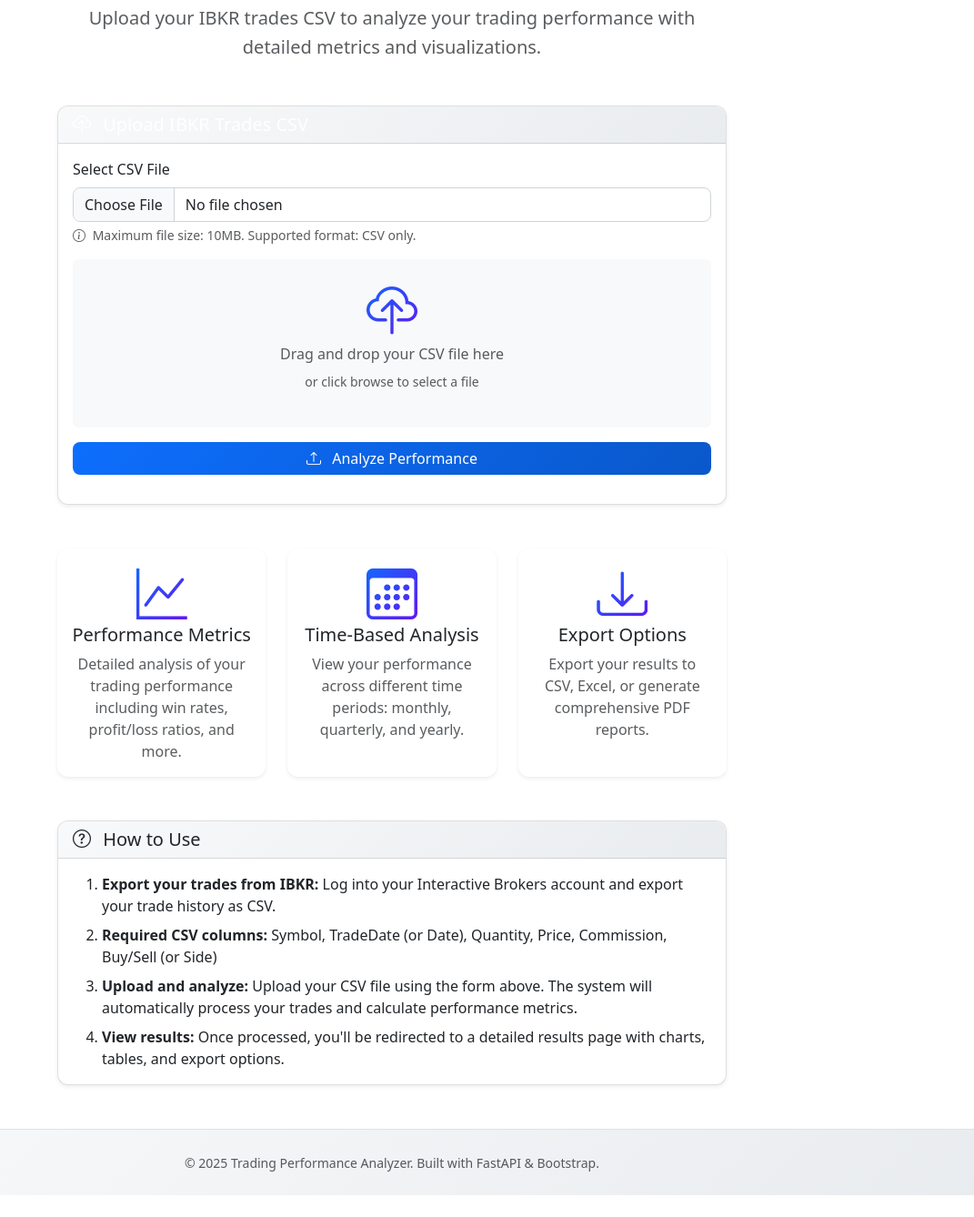
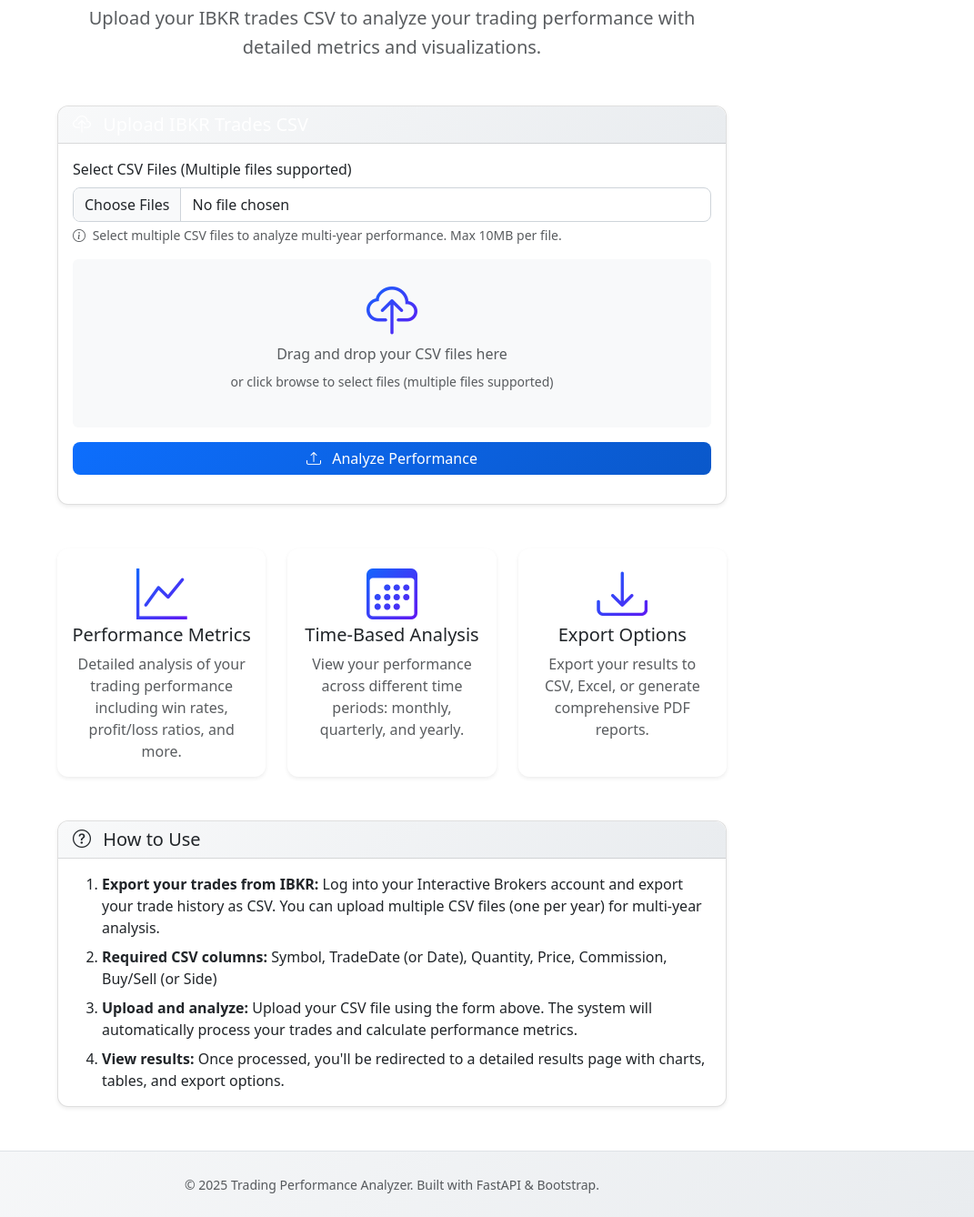
Before and after one commit to zaidmsh/trading-perf-web-app, a FastAPI app: page / in a window 1280 px wide. Shown: the part 224-1562 px from the top of the page at 91% size, without its empty margins (209-1280 px from the left). Before the commit the page ends 1538 px from the top, so only its background shows below. Run offline with FastAPI, Linux system fonts and the light colour scheme; some libraries are stand-ins or nearby versions.

Commit message:
feat: Add support for multiple CSV file uploads
- Modified backend to accept and process multiple CSV files
- Updated frontend to allow multi-file selection via file input and drag-drop
- Merged roundtrips from multiple files and sorted chronologically
- Enhanced UI to display count and names of uploaded files
- Useful for analyzing multi-year trading data since IBKR limits exports to 1 year

🤖 Generated with [Claude Code](https://claude.ai/code)

Co-Authored-By: Claude <noreply@anthropic.com>

```diff
--- a/app.py
+++ b/app.py
@@ -40,41 +40,63 @@ async def home(request: Request):
 
 
 @app.post("/upload")
-async def upload_file(file: UploadFile = File(...)):
-    """Upload and process IBKR CSV file"""
-    # Validate file
-    if not file.filename.endswith('.csv'):
-        raise HTTPException(status_code=400, detail="Please upload a CSV file")
+async def upload_file(files: list[UploadFile] = File(...)):
+    """Upload and process multiple IBKR CSV files"""
+    # Validate files
+    if not files:
+        raise HTTPException(status_code=400, detail="Please upload at least one CSV file")
 
-    if file.size > 10 * 1024 * 1024:  # 10MB limit
-        raise HTTPException(status_code=400, detail="File too large (max 10MB)")
+    for file in files:
+        if not file.filename.endswith('.csv'):
+            raise HTTPException(status_code=400, detail=f"File {file.filename} is not a CSV file")
+
+        if file.size > 10 * 1024 * 1024:  # 10MB limit per file
+            raise HTTPException(status_code=400, detail=f"File {file.filename} is too large (max 10MB)")
 
     try:
-        # Read file content
-        content = await file.read()
-        csv_content = content.decode('utf-8')
+        all_roundtrips = []
+        filenames = []
 
-        # Process the CSV
-        roundtrips_df = process_ibkr_csv(csv_content)
+        # Process each CSV file
+        for file in files:
+            # Read file content
+            content = await file.read()
+            csv_content = content.decode('utf-8')
 
-        if roundtrips_df.empty:
-            raise HTTPException(status_code=400, detail="No valid trades found in CSV")
+            # Process the CSV
+            roundtrips_df = process_ibkr_csv(csv_content)
 
-        # Calculate performance metrics
-        performance_data = calculate_performance(roundtrips_df)
+            if not roundtrips_df.empty:
+                all_roundtrips.append(roundtrips_df)
+                filenames.append(file.filename)
+
+        if not all_roundtrips:
+            raise HTTPException(status_code=400, detail="No valid trades found in any CSV files")
+
+        # Merge all roundtrips from multiple files
+        merged_roundtrips_df = pd.concat(all_roundtrips, ignore_index=True)
+
+        # Sort by entry date to ensure chronological order
+        if 'entry_date' in merged_roundtrips_df.columns:
+            merged_roundtrips_df = merged_roundtrips_df.sort_values('entry_date')
+            merged_roundtrips_df = merged_roundtrips_df.reset_index(drop=True)
+
+        # Calculate performance metrics on merged data
+        performance_data = calculate_performance(merged_roundtrips_df)
 
         # Generate unique session ID
         session_id = str(uuid.uuid4())
 
         # Convert timestamps to strings for JSON serialization
-        roundtrips_serializable = roundtrips_df.copy()
+        roundtrips_serializable = merged_roundtrips_df.copy()
         for col in roundtrips_serializable.columns:
             if roundtrips_serializable[col].dtype.name.startswith('datetime'):
                 roundtrips_serializable[col] = roundtrips_serializable[col].dt.strftime('%Y-%m-%d')
 
         # Store results
         results_store[session_id] = {
-            "filename": file.filename,
+            "filename": ", ".join(filenames),
+            "files_count": len(filenames),
             "upload_time": datetime.now().isoformat(),
             "roundtrips": roundtrips_serializable.to_dict('records'),
             "performance": performance_data
@@ -83,11 +105,11 @@ async def upload_file(file: UploadFile = File(...)):
         return JSONResponse({
             "success": True,
             "session_id": session_id,
-            "message": f"Processed {len(roundtrips_df)} roundtrips successfully"
+            "message": f"Processed {len(filenames)} file(s) with {len(merged_roundtrips_df)} total roundtrips"
         })
 
     except Exception as e:
-        raise HTTPException(status_code=400, detail=f"Error processing file: {str(e)}")
+        raise HTTPException(status_code=400, detail=f"Error processing files: {str(e)}")
 
 
 @app.get("/results/{session_id}", response_class=HTMLResponse)
--- a/templates/index.html
+++ b/templates/index.html
@@ -23,19 +23,19 @@
                 <!-- Upload Form -->
                 <form id="uploadForm" enctype="multipart/form-data">
                     <div class="mb-3">
-                        <label for="csvFile" class="form-label">Select CSV File</label>
-                        <input class="form-control" type="file" id="csvFile" name="file" accept=".csv" required>
+                        <label for="csvFile" class="form-label">Select CSV Files (Multiple files supported)</label>
+                        <input class="form-control" type="file" id="csvFile" name="files" accept=".csv" multiple required>
                         <div class="form-text">
                             <i class="bi bi-info-circle me-1"></i>
-                            Maximum file size: 10MB. Supported format: CSV only.
+                            Select multiple CSV files to analyze multi-year performance. Max 10MB per file.
                         </div>
                     </div>
 
                     <!-- Drag and Drop Area -->
                     <div id="dropArea" class="border-2 border-dashed border-secondary rounded p-4 text-center text-muted mb-3">
                         <i class="bi bi-cloud-upload display-4 mb-3"></i>
-                        <p class="mb-2">Drag and drop your CSV file here</p>
-                        <p class="small">or click browse to select a file</p>
+                        <p class="mb-2">Drag and drop your CSV files here</p>
+                        <p class="small">or click browse to select files (multiple files supported)</p>
                     </div>
 
                     <button type="submit" class="btn btn-primary w-100" id="uploadBtn">
@@ -105,7 +105,7 @@
                 <ol class="mb-0">
                     <li class="mb-2">
                         <strong>Export your trades from IBKR:</strong>
-                        Log into your Interactive Brokers account and export your trade history as CSV.
+                        Log into your Interactive Brokers account and export your trade history as CSV. You can upload multiple CSV files (one per year) for multi-year analysis.
                     </li>
                     <li class="mb-2">
                         <strong>Required CSV columns:</strong>
@@ -167,21 +167,34 @@ document.addEventListener('DOMContentLoaded', function() {
 
     // File input change
     fileInput.addEventListener('change', (e) => {
-        const file = e.target.files[0];
-        if (file) {
-            if (file.type !== 'text/csv' && !file.name.endsWith('.csv')) {
-                showAlert('Please select a CSV file.', 'warning');
+        const files = Array.from(e.target.files);
+        if (files.length > 0) {
+            let invalidFiles = [];
+            let largeFiles = [];
+
+            files.forEach(file => {
+                if (file.type !== 'text/csv' && !file.name.endsWith('.csv')) {
+                    invalidFiles.push(file.name);
+                }
+                if (file.size > 10 * 1024 * 1024) { // 10MB
+                    largeFiles.push(file.name);
+                }
+            });
+
+            if (invalidFiles.length > 0) {
+                showAlert(`Non-CSV files detected: ${invalidFiles.join(', ')}. Please select only CSV files.`, 'warning');
                 fileInput.value = '';
                 return;
             }
 
-            if (file.size > 10 * 1024 * 1024) { // 10MB
-                showAlert('File size must be less than 10MB.', 'warning');
+            if (largeFiles.length > 0) {
+                showAlert(`Files too large (>10MB): ${largeFiles.join(', ')}`, 'warning');
                 fileInput.value = '';
                 return;
             }
 
-            updateDropAreaText(`Selected: ${file.name}`);
+            const fileNames = files.map(f => f.name).join(', ');
+            updateDropAreaText(`Selected ${files.length} file(s): ${fileNames}`);
         }
     });
 
@@ -189,16 +202,19 @@ document.addEventListener('DOMContentLoaded', function() {
     uploadForm.addEventListener('submit', async (e) => {
         e.preventDefault();
 
-        const file = fileInput.files[0];
-        if (!file) {
-            showAlert('Please select a CSV file.', 'warning');
+        const files = fileInput.files;
+        if (!files || files.length === 0) {
+            showAlert('Please select at least one CSV file.', 'warning');
             return;
         }
 
         showProgress();
 
         const formData = new FormData();
-        formData.append('file', file);
+        // Append all files to the formdata
+        for (let i = 0; i < files.length; i++) {
+            formData.append('files', files[i]);
+        }
 
         try {
             const response = await fetch('/upload', {
@@ -249,7 +265,7 @@ document.addEventListener('DOMContentLoaded', function() {
         dropArea.innerHTML = `
             <i class="bi bi-file-earmark-check display-4 mb-3 text-success"></i>
             <p class="mb-2">${text}</p>
-            <p class="small text-muted">Click to select a different file</p>
+            <p class="small text-muted">Click to select different files</p>
         `;
     }
 });
--- a/templates/results.html
+++ b/templates/results.html
@@ -14,7 +14,11 @@
                 </h2>
                 <p class="text-muted mb-0">
                     <i class="bi bi-file-earmark me-1"></i>
-                    File: {{ data.filename }} |
+                    {% if data.files_count and data.files_count > 1 %}
+                        Files ({{ data.files_count }}): {{ data.filename[:100] }}{% if data.filename|length > 100 %}...{% endif %}
+                    {% else %}
+                        File: {{ data.filename }}
+                    {% endif %} |
                     <i class="bi bi-clock me-1"></i>
                     Processed: {{ data.upload_time[:19] | replace('T', ' ') }}
                 </p>
```
